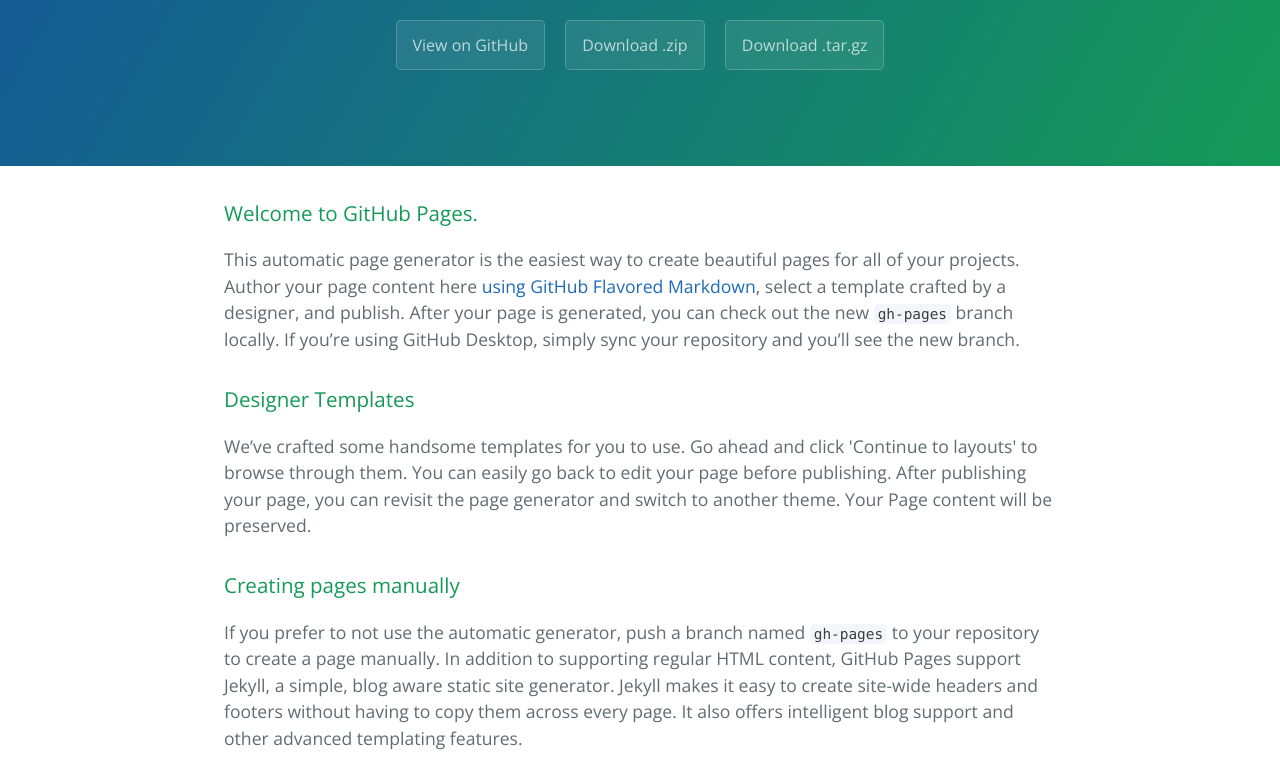
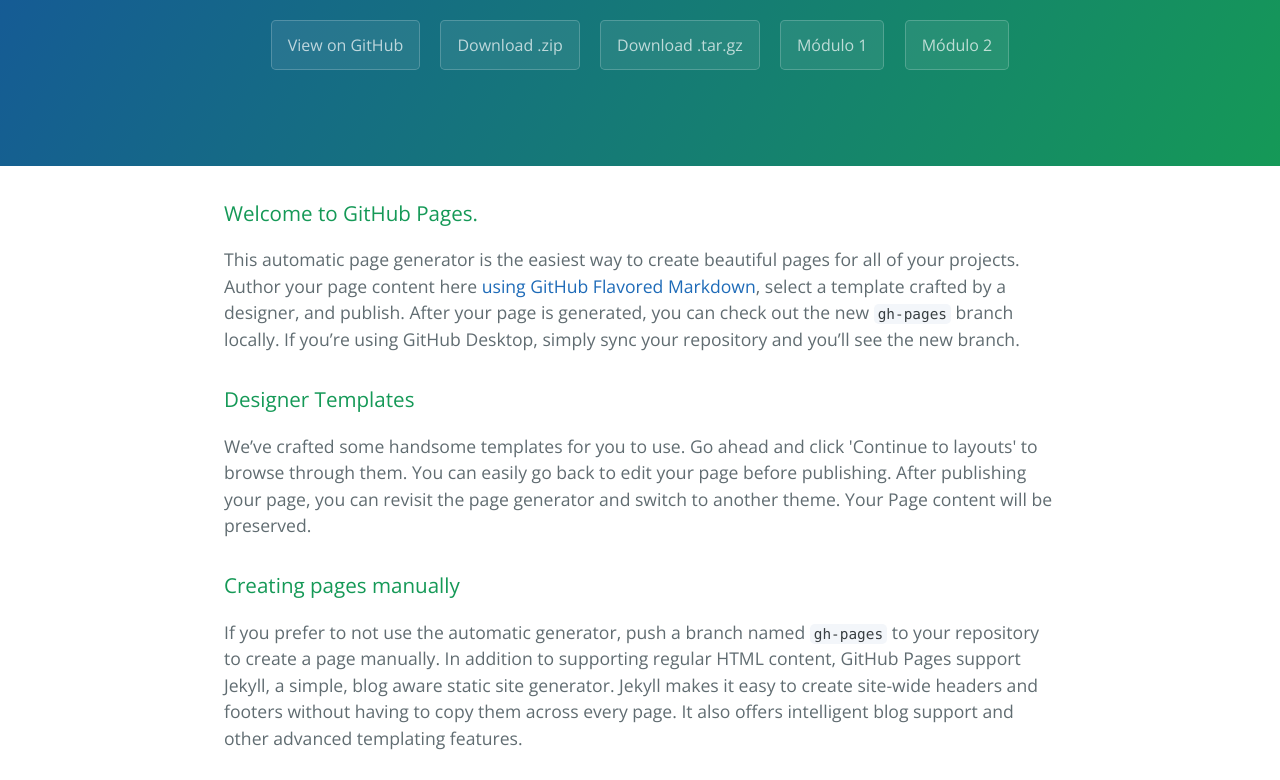
Before and after one commit to lregueiras/Coursera-AngularJS, a plain HTML site: page index.html in a window 1280 px wide. Shown: the part 170-950 px from the top of the page. Drawn offline with nearby package versions, Linux system fonts and the light colour scheme.

Commit message:
Update index.html

```diff
--- a/index.html
+++ b/index.html
@@ -16,6 +16,8 @@
       <a href="https://github.com/lregueiras/Coursera-AngularJS" class="btn">View on GitHub</a>
       <a href="https://github.com/lregueiras/Coursera-AngularJS/zipball/master" class="btn">Download .zip</a>
       <a href="https://github.com/lregueiras/Coursera-AngularJS/tarball/master" class="btn">Download .tar.gz</a>
+      <a href="https://lregueiras.github.io/Coursera-AngularJS/Module1-solution/" class="btn">Módulo 1</a>
+      <a href="https://lregueiras.github.io/Coursera-AngularJS/Module2-solution/" class="btn">Módulo 2</a>
     </section>
 
     <section class="main-content">
```
